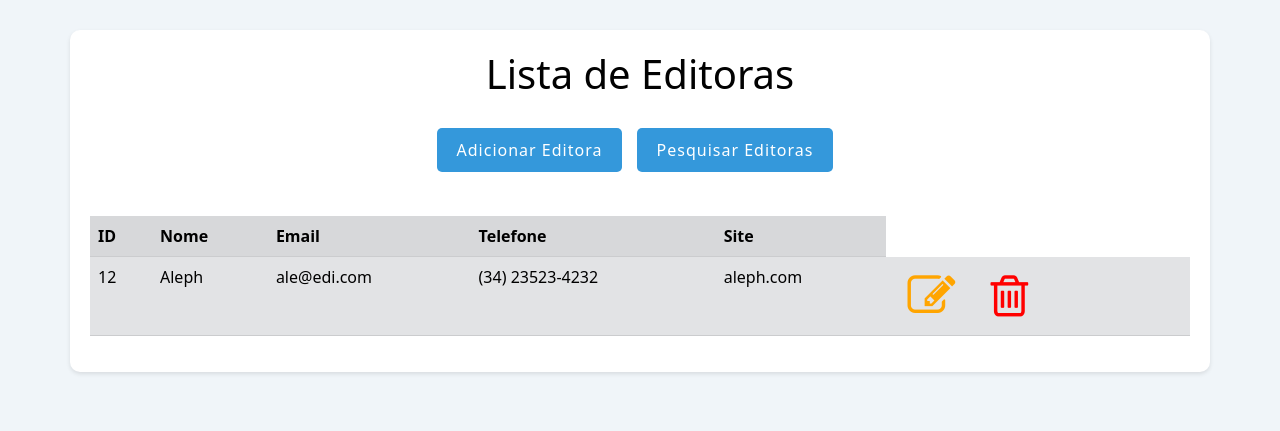
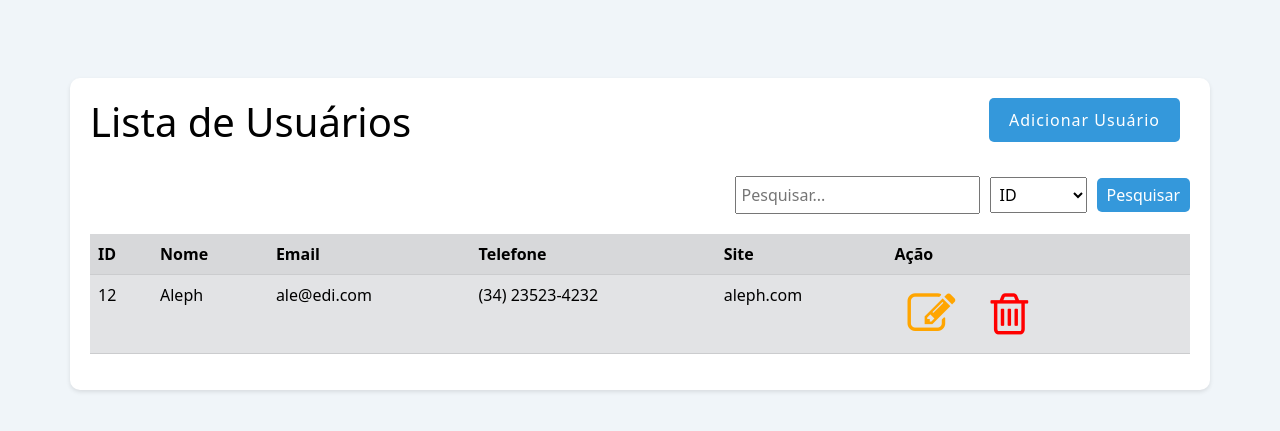
Before and after one commit to PedroLucas3542/LocadoraLivros, a PHP site: page /editoras.php in a window 1280 px wide. Shown: the part 87-518 px from the top of the page. Run offline with PHP 8.4, Linux system fonts and the light colour scheme; the visitor is signed in with stand-in values (Sample User, id 1); data comes from the database, SQL or seed files in the repository.

Commit message:
Add files via upload

```diff
--- a/ProjetoWDA/editoras.php
+++ b/ProjetoWDA/editoras.php
@@ -105,6 +105,36 @@ if (!isset($_SESSION['loggedin']) || $_SESSION['loggedin'] !== true) {
             background-color: #e74c3c;
         }
 
+        .search-bar {
+            display: flex;
+            justify-content: flex-end;
+            margin-bottom: 20px;
+        }
+
+        .search-bar form {
+            display: flex;
+            align-items: center;
+        }
+
+        .search-bar input[type="text"],
+        .search-bar select {
+            margin-right: 10px;
+            padding: 5px;
+        }
+
+        .search-bar button[type="submit"] {
+            background-color: #3498db;
+            color: #fff;
+            border: none;
+            padding: 5px 10px;
+            border-radius: 5px;
+            transition: background-color 0.3s;
+        }
+
+        .search-bar button[type="submit"]:hover {
+            background-color: #2980b9;
+        }
+
         @media (max-width: 768px) {
             .navbar-brand img {
                 width: 80px;
@@ -173,10 +203,31 @@ if (!isset($_SESSION['loggedin']) || $_SESSION['loggedin'] !== true) {
 </nav>
 
 	  <div class="fundo">
-	  <div class="container">
-      <center><h1>Lista de Editoras</h1></center>
+	  <br><br>
+    <div class="container">
+        <div class="row">
+            <div class="col-md-6">
+                <h1>Lista de Usuários</h1>
+            </div>
+            <div class="col-md-6 text-end">
+                <a href="adicionar.php"><button class="button-background-move">Adicionar Usuário</button></a>
+            </div>
+        </div>
 
-	  <center><a href="adicionareditora.php"><button type="button" class="button-background-move">Adicionar Editora</button></a> <a href="pesquisaeditoras.php"><button type="button" class="button-background-move">Pesquisar Editoras</button></a></center><br>
+        <div class="search-bar">
+            <form method="GET">
+                <input type="text" name="search" placeholder="Pesquisar...">
+                <select name="filter">
+                    <option value="id">ID</option>
+                    <option value="nome">Nome</option>
+                    <option value="email">Email</option>
+                    <option value="telefone">Telefone</option>
+                    <option value="site">Site</option>
+                </select>
+                <button type="submit">Pesquisar</button>
+            </form>
+        </div>
+
 	<table class="table table-secondary table-striped">
 		<tr>
 			<th>ID</th>
@@ -184,12 +235,23 @@ if (!isset($_SESSION['loggedin']) || $_SESSION['loggedin'] !== true) {
 			<th>Email</th>
 			<th>Telefone</th>
 			<th>Site</th>
+            <th>Ação</th>
 		</tr>
 		<?php
 			include 'conexao.php';
-			// Consultar usuários
-			$sql = "SELECT * FROM editoras ORDER BY nome ASC";
-			$result = mysqli_query($conn, $sql);
+			if (isset($_GET['search']) && isset($_GET['filter'])) {
+                // Realizar pesquisa com base nos critérios fornecidos
+                $search = $_GET['search'];
+                $filter = $_GET['filter'];
+                $sql = "SELECT * FROM editoras WHERE $filter LIKE '%$search%' ORDER BY nome ASC";
+            } else {
+                // Consultar usuários sem critérios de pesquisa
+                $sql = "SELECT * FROM editoras ORDER BY nome ASC";
+            }
+
+            $result = mysqli_query($conn, $sql);
+
+
 			// Exibir resultados
 			//Se tiver mais de um registro
 			if (mysqli_num_rows($result) > 0) {
```
Also changed, not shown: ProjetoWDA/adicionar.php (+10 -1 lines), ProjetoWDA/emprestar.php (+11 -6 lines).
